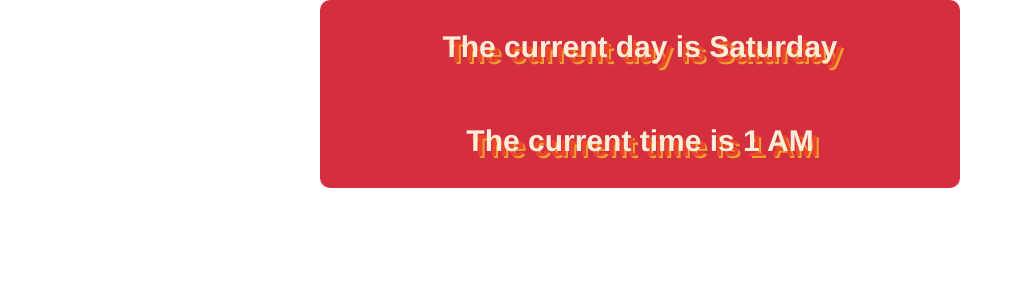
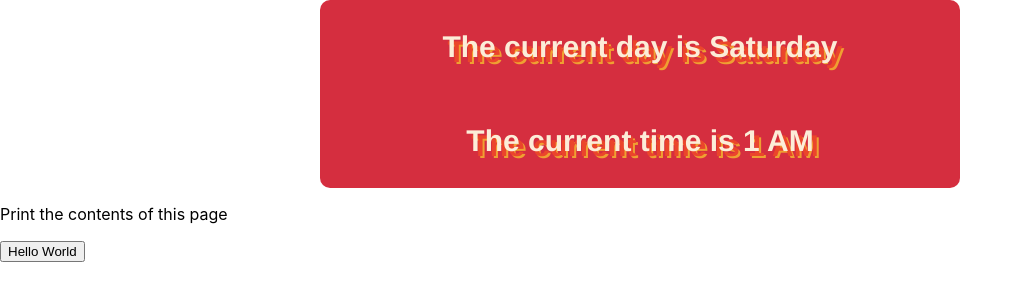
Before and after one commit to Cesar-Infante/JavaScript-PracticeV2, a React (Create React App) app in the folder client/: page / in a window 1280 px wide. Shown: the top 300 px of the page, without its empty margins (0-1023 px from the left). Built offline with nearby package versions, Linux system fonts and the light colour scheme.

Commit message:
function to print out contents of the page

```diff
--- a/client/src/App.js
+++ b/client/src/App.js
@@ -1,13 +1,14 @@
 import react from "react";
-import logo from './logo.svg';
+
 import './App.css';
-import { DayTime } from './components'
+import { DayTime, PrintContent } from './components'
 
 
 function App() {
   return (
     <div>
       <DayTime />
+      <PrintContent />
     </div>
   );
 }
--- a/client/src/components/index.js
+++ b/client/src/components/index.js
@@ -1,4 +1,4 @@
 import DayTime from "./DayTime";
-import printContent from "./printContent"
+import PrintContent from "./PrintContent"
 
-export { DayTime, printContent };
+export { DayTime, PrintContent };
--- a/client/src/components/printContent.jsx
+++ b/client/src/components/printContent.jsx
@@ -4,13 +4,13 @@ import React from "react";
       the contents of the current window.
 */
 
-const printContent = () => {
-    return (
-        <div>
-            <p>Print the contents of this page</p>
-            <button> </button>
-        </div>
-    );
+const PrintContent = () => {
+  return (
+    <div>
+      <p>Print the contents of this page</p>
+      <button onClick={window.print}>Hello World</button>
+    </div>
+  );
 };
 
-export default printContent;
+export default PrintContent;
```
